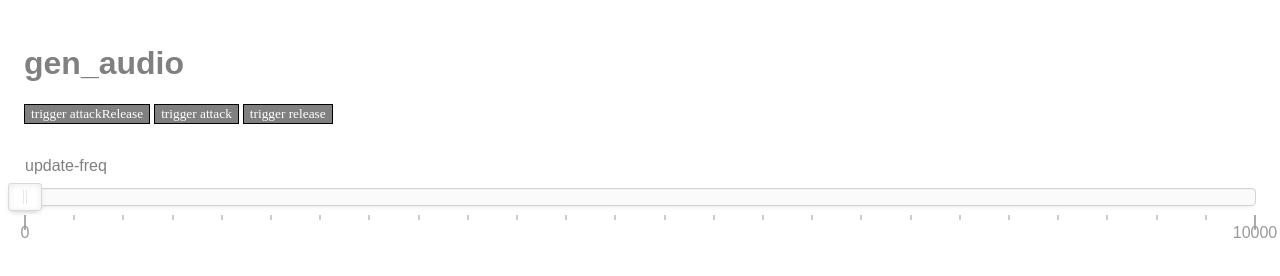
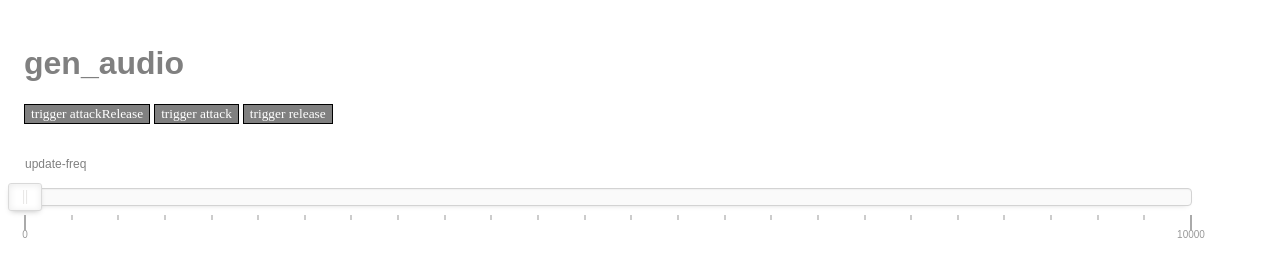
Before and after one commit to RandomStudio/gen-tonejs, a website built with webpack: page src/index.html in a window 1280 px wide. Built offline with nearby package versions, Linux system fonts and the light colour scheme.

Commit message:
sorted out styling for slider

```diff
--- a/src/scripts/ui.js
+++ b/src/scripts/ui.js
@@ -30,7 +30,6 @@ export const createSlider = (min, max, name, onchange, initValue = 0) => {
         }
     });
     slider.noUiSlider.on('update', values => {
-        console.log('update to', values);
         onchange(parseFloat(values));
     });
 };
--- a/src/styles/index.scss
+++ b/src/styles/index.scss
@@ -16,9 +16,14 @@ button {
 }
 
 .slider {
-  margin: 64px 0;
+  margin: 64px 64px 0 0;
+  font-size: 10px;
   .label {
+    font-size: 12px;
     position: absolute;
     top: -32px;
   }
+  .noUi-value-horizontal {
+    margin-top: 8px;
+  }
 }
```
